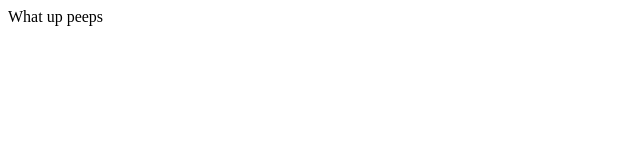
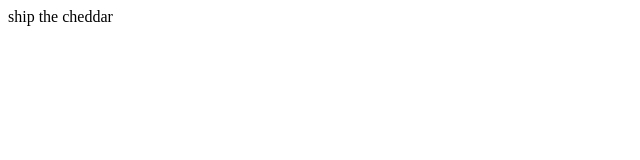
Before and after one commit to sniperd2k/evilgame.com, a plain HTML site: page index.html in a window 1280 px wide. Shown: the full height of the page, 0-640 px from the left. Drawn offline with Linux system fonts and the light colour scheme.

Commit message:
Update homepage message to ship the cheddar

```diff
--- a/index.html
+++ b/index.html
@@ -10,7 +10,7 @@
 </script>
 </head>
 <body>
-What up peeps
+ship the cheddar
 <br/>
 <!-- mah code! -->
 </body>
```
